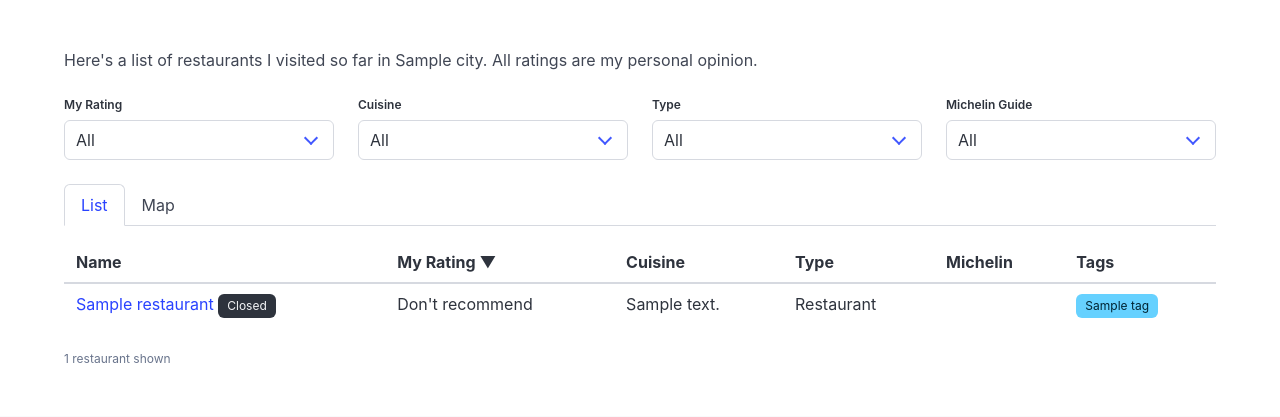
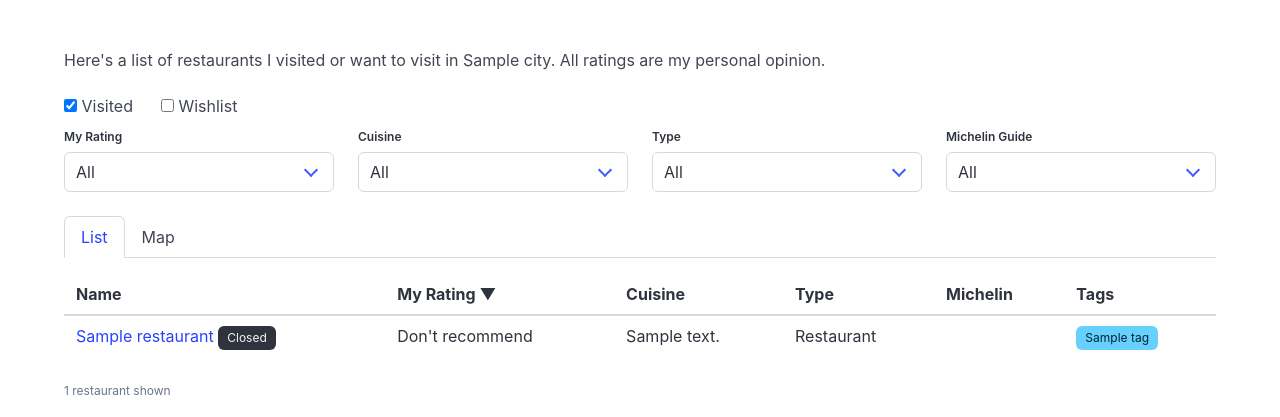
Before and after one commit to iley/restaurants, a Django app: a page that uses restaurants/templates/restaurants/restaurant_list.html in a window 1280 px wide. Shown: the part 52-469 px from the top of the page. Run offline with Django 5.2, Linux system fonts and the light colour scheme; tables that the repository leaves empty hold one stand-in row (values such as "Sample post").

Commit message:
Add wishlist

```diff
--- a/restaurants/models.py
+++ b/restaurants/models.py
@@ -96,9 +96,12 @@ class Restaurant(models.Model):
         choices=MichelinStatus.choices,
         default=MichelinStatus.NONE,
     )
+    # Null rating means the restaurant is on the wishlist (not visited yet).
     rating = models.PositiveSmallIntegerField(
+        null=True,
+        blank=True,
         validators=[MinValueValidator(1), MaxValueValidator(10)],
-        help_text="Internal rating 1-10",
+        help_text="Internal rating 1-10. Leave blank for wishlist (not visited yet).",
     )
     comments = models.TextField(blank=True, help_text="Markdown supported")
 
@@ -130,11 +133,17 @@ class Restaurant(models.Model):
 
     @property
     def rating_tier(self):
+        if self.rating is None:
+            return ""
         for tier in self.RATING_TIERS.values():
             lo, hi = tier["range"]
             if lo <= self.rating <= hi:
                 return tier["label"]
         return ""
+
+    @property
+    def is_wishlist(self):
+        return self.rating is None
 
 
 class Visit(models.Model):
--- a/restaurants/templates/restaurants/_restaurant_map.html
+++ b/restaurants/templates/restaurants/_restaurant_map.html
@@ -34,6 +34,7 @@
     });
 
     function markerColor(rating) {
+        if (rating == null) return "#3273dc";   // blue — wishlist (not visited)
         if (rating >= 9) return "#2d9e2d";      // green — highly recommend
         if (rating >= 7) return "#7bc67b";      // light green — recommend
         if (rating >= 5) return "#e6c619";      // yellow — it's OK
--- a/restaurants/templates/restaurants/_restaurant_table.html
+++ b/restaurants/templates/restaurants/_restaurant_table.html
@@ -17,8 +17,8 @@
     <tbody>
       {% for r in restaurants %}
       <tr>
-        <td><a href="{% url 'restaurant_detail' city_slug=city.slug pk=r.pk %}">{{ r.name }}</a>{% if r.closed %} <span class="tag is-dark is-small">Closed</span>{% endif %}</td>
-        <td>{{ r.rating_tier }}</td>
+        <td><a href="{% url 'restaurant_detail' city_slug=city.slug pk=r.pk %}">{{ r.name }}</a>{% if r.is_wishlist %} <span class="tag is-info is-small is-light">Wishlist</span>{% endif %}{% if r.closed %} <span class="tag is-dark is-small">Closed</span>{% endif %}</td>
+        <td>{% if r.is_wishlist %}<span class="has-text-grey">TODO</span>{% else %}{{ r.rating_tier }}{% endif %}</td>
         <td>{{ r.cuisine }}</td>
         <td>{{ r.get_venue_category_display }}</td>
         <td>{% if r.michelin_status != "none" %}{% include "restaurants/_michelin_icon.html" with michelin_status=r.michelin_status michelin_display=r.get_michelin_status_display %}{% endif %}</td>
@@ -29,7 +29,7 @@
   </table>
 </div>
 <p class="has-text-grey is-size-7 mt-2">{{ restaurants|length }} restaurant{{ restaurants|length|pluralize }} shown</p>
-{% elif filters.cuisine or filters.venue_category or filters.rating_tier or filters.michelin_status %}
+{% elif filters.cuisine or filters.venue_category or filters.rating_tier or filters.michelin_status or show_wishlist or not show_visited %}
 <p class="has-text-grey">No restaurants match the selected filters.</p>
 {% else %}
 <p class="has-text-grey">No restaurants yet for {{ city.name }}.</p>
--- a/restaurants/templates/restaurants/restaurant_detail.html
+++ b/restaurants/templates/restaurants/restaurant_detail.html
@@ -12,7 +12,7 @@
 </nav>
 
 <div class="is-flex is-align-items-baseline is-justify-content-space-between">
-  <h1 class="title">{{ restaurant.name }}{% if restaurant.closed %} <span class="tag is-dark">Closed</span>{% endif %}</h1>
+  <h1 class="title">{{ restaurant.name }}{% if restaurant.is_wishlist %} <span class="tag is-info is-light">Wishlist</span>{% endif %}{% if restaurant.closed %} <span class="tag is-dark">Closed</span>{% endif %}</h1>
   {% if user.is_staff %}
   <a href="{% url 'admin:restaurants_restaurant_change' restaurant.pk %}" class="has-text-grey is-size-7">Edit</a>
   {% endif %}
@@ -26,7 +26,9 @@
       {% if restaurant.location %}
       <tr><th>Location</th><td>{{ restaurant.location }}</td></tr>
       {% endif %}
+      {% if not restaurant.is_wishlist %}
       <tr><th>My Rating</th><td>{{ restaurant.rating_tier }}</td></tr>
+      {% endif %}
       {% if restaurant.michelin_status != "none" %}
       <tr><th>Michelin</th><td>{% include "restaurants/_michelin_icon.html" with michelin_status=restaurant.michelin_status michelin_display=restaurant.get_michelin_status_display %} {{ restaurant.get_michelin_status_display }}</td></tr>
       {% endif %}
--- a/restaurants/templates/restaurants/restaurant_list.html
+++ b/restaurants/templates/restaurants/restaurant_list.html
@@ -13,7 +13,7 @@
 {% endblock %}
 
 {% block content %}
-<p class="mb-5">Here's a list of restaurants I visited so far in {{ city.name }}. All ratings are my personal opinion.</p>
+<p class="mb-5">Here's a list of restaurants I visited or want to visit in {{ city.name }}. All ratings are my personal opinion.</p>
 
 <form id="filter-form"
       hx-get="{% url 'restaurant_list' city_slug=city.slug %}"
@@ -24,6 +24,18 @@
       class="mb-5">
   <input type="hidden" name="sort" id="sort-input" value="{{ current_sort_param }}">
   <input type="hidden" name="view" id="view-input" value="{% if view_mode == 'map' %}map{% endif %}">
+  {# `vis=1` marks the form as submitted so unchecked-both becomes distinguishable from a fresh page load. #}
+  <input type="hidden" name="vis" value="1">
+  <div class="field is-grouped mb-3">
+    <label class="checkbox mr-4">
+      <input type="checkbox" name="show_visited" value="1" {% if show_visited %}checked{% endif %}>
+      Visited
+    </label>
+    <label class="checkbox">
+      <input type="checkbox" name="show_wishlist" value="1" {% if show_wishlist %}checked{% endif %}>
+      Wishlist
+    </label>
+  </div>
   <div class="columns is-multiline is-mobile">
     <div class="column is-half-mobile is-one-quarter-tablet">
       <div class="field">
--- a/restaurants/views.py
+++ b/restaurants/views.py
@@ -90,6 +90,24 @@ def restaurant_list(request, city_slug):
     michelin_status = request.GET.get("michelin_status", "")
     rating_tier = request.GET.get("rating_tier", "")
 
+    # Visibility checkboxes: visited (rating set) vs wishlist (rating null).
+    # On a fresh page load (no `vis` marker), show visited only. Once the
+    # filter form has been submitted, `vis=1` is present and the checkbox
+    # states become authoritative — including "neither checked".
+    if request.GET.get("vis"):
+        show_visited = request.GET.get("show_visited") == "1"
+        show_wishlist = request.GET.get("show_wishlist") == "1"
+    else:
+        show_visited = True
+        show_wishlist = False
+
+    if show_visited and not show_wishlist:
+        restaurants = restaurants.filter(rating__isnull=False)
+    elif show_wishlist and not show_visited:
+        restaurants = restaurants.filter(rating__isnull=True)
+    elif not show_visited and not show_wishlist:
+        restaurants = restaurants.none()
+
     if cuisine:
         restaurants = restaurants.filter(cuisine=cuisine)
     if venue_category:
@@ -133,15 +151,22 @@ def restaurant_list(request, city_slug):
         "rating_tier": rating_tier,
     }
 
-    # Build sort header links (preserve current filters in each link)
+    # Build sort header links (preserve current filters in each link).
+    # Include visibility state so sorting doesn't reset the visited/wishlist toggle.
     filter_params = {k: v for k, v in filters.items() if v}
+    filter_params["vis"] = "1"
+    if show_visited:
+        filter_params["show_visited"] = "1"
+    if show_wishlist:
+        filter_params["show_wishlist"] = "1"
     base_url = reverse("restaurant_list", kwargs={"city_slug": city.slug})
     sort_headers = _build_sort_headers(current_sort, filter_params, base_url)
 
     view_mode = request.GET.get("view", "list")
     is_htmx = request.headers.get("HX-Request") == "true"
 
-    # Serialize restaurant coordinates for the map
+    # Serialize restaurant coordinates for the map.
+    # `rating` is null for wishlist entries; the map renders those with a distinct color.
     restaurants_json = json.dumps([
         {
             "id": r.pk,
@@ -165,6 +190,8 @@ def restaurant_list(request, city_slug):
         "michelin_statuses": _michelin_filter_choices(),
         "rating_tiers": rating_tier_choices,
         "filters": filters,
+        "show_visited": show_visited,
+        "show_wishlist": show_wishlist,
         "sort_headers": sort_headers,
         "current_sort_param": _sort_to_param(current_sort),
         "is_htmx": is_htmx,
```
Also changed, not shown: restaurants/admin.py (+16 -1 lines), restaurants/migrations/0012_alter_restaurant_rating.py (added).
